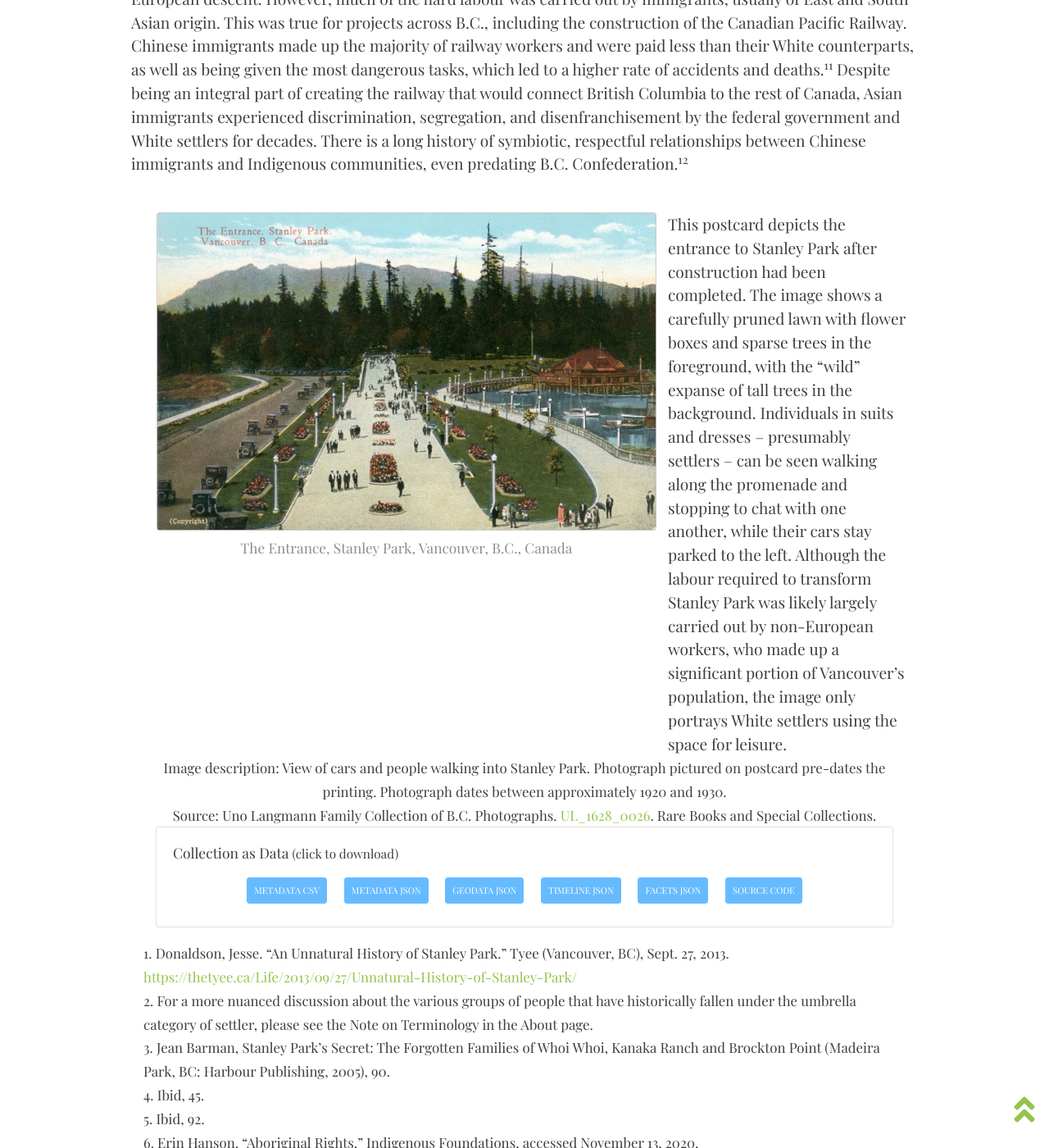
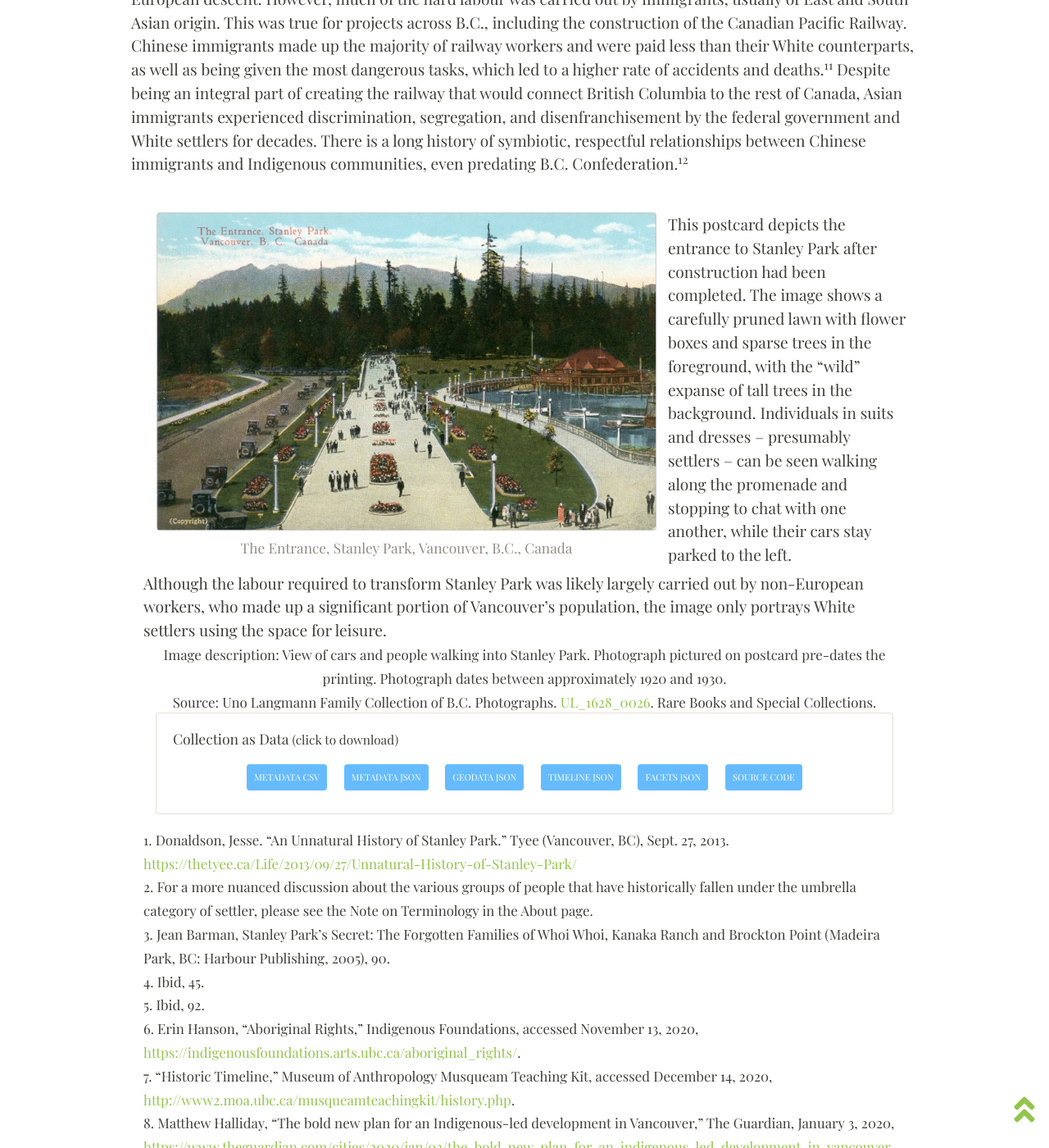
Before and after one commit to ashlynnprasad/langmann-2021, a Jekyll site: the page built from pages/urbandevelopment.md, in a window 1280 px wide and 1400 px high, scrolled down 7311 px. Shown: the whole window at 82% size. Built offline with Jekyll 4.4.1, drawn with Linux system fonts in a browser that asks for light colours; nearby versions of some CDN libraries.

Commit message:
adjusted spacing

```diff
--- a/pages/urbandevelopment.md
+++ b/pages/urbandevelopment.md
@@ -103,7 +103,7 @@ permalink: /urbandevelopment.html
       {% include feature/item-figure.html objectid="langmann018" width="100" %}
     </div>
     <div class="col-sm-4">
-      Indigenous lands, including sacred areas and burial grounds, were taken over and transformed into sites of leisure and social gathering for colonial settlers. This image portrays a busy day at Second Beach in Stanley Park, where settlers in suits and dresses walk, gather, and sun- and ocean-bathe. The tall trees of Stanley Park can be seen in the background.
+      <br>Indigenous lands, including sacred areas and burial grounds, were taken over and transformed into sites of leisure and social gathering for colonial settlers. This image portrays a busy day at Second Beach in Stanley Park, where settlers in suits and dresses walk, gather, and sun- and ocean-bathe. The tall trees of Stanley Park can be seen in the background.
     </div>
   </div>
 
@@ -129,10 +129,11 @@ permalink: /urbandevelopment.html
       {% include feature/item-figure.html objectid="langmann028" width="100" %}
     </div>
     <div class="col-sm-4">
-      This postcard depicts the entrance to Stanley Park after construction had been completed. The image shows a carefully pruned lawn with flower boxes and sparse trees in the foreground, with the “wild” expanse of tall trees in the background. Individuals in suits and dresses – presumably settlers – can be seen walking along the promenade and stopping to chat with one another, while their cars stay parked to the left. Although the labour required to transform Stanley Park was likely largely carried out by non-European workers, who made up a significant portion of Vancouver’s population, the image only portrays White settlers using the space for leisure.
+      This postcard depicts the entrance to Stanley Park after construction had been completed. The image shows a carefully pruned lawn with flower boxes and sparse trees in the foreground, with the “wild” expanse of tall trees in the background. Individuals in suits and dresses – presumably settlers – can be seen walking along the promenade and stopping to chat with one another, while their cars stay parked to the left.
     </div>
   </div>
 
+   Although the labour required to transform Stanley Park was likely largely carried out by non-European workers, who made up a significant portion of Vancouver’s population, the image only portrays White settlers using the space for leisure.
    <center><small>Image description: View of cars and people walking into Stanley Park. Photograph pictured on postcard pre-dates the printing. Photograph dates between approximately 1920 and 1930.<br>
     Source: Uno Langmann Family Collection of B.C. Photographs. <a href="https://dx.doi.org/10.14288/1.0371358">UL_1628_0026</a>. Rare Books and Special Collections.</small></center>
 
```
